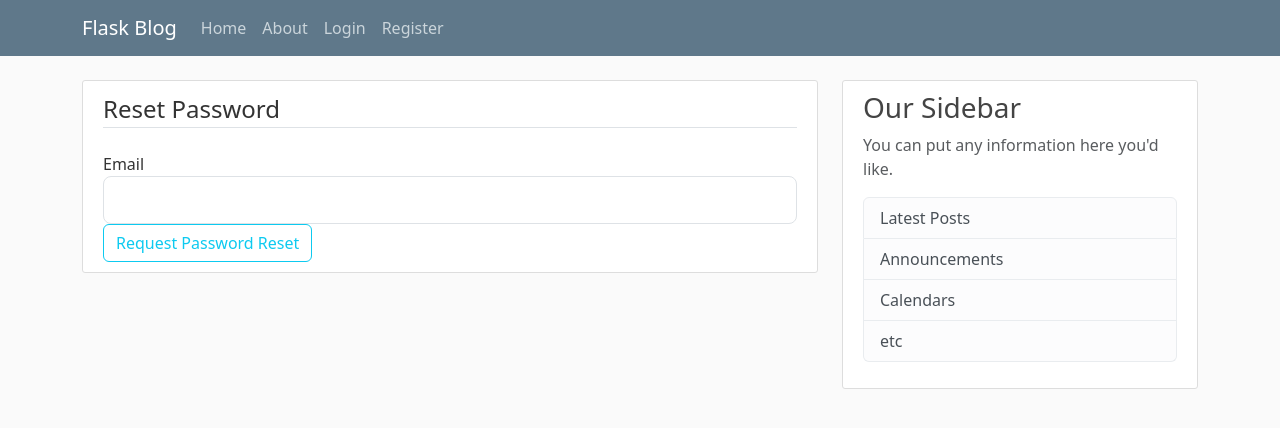
After one commit to aminoxlhd/Blog, a Flask app: page /reset_password in a window 1280 px wide. The commit adds this page. Shown: the top 428 px of the page. Run offline with Flask 3, Linux system fonts and the light colour scheme; some libraries are stand-ins or nearby versions.

Commit message:
Add Email and Password Reset

```diff
--- a/flaskblog/forms.py
+++ b/flaskblog/forms.py
@@ -54,3 +54,19 @@ class PostForm(FlaskForm):
     title = StringField('Title', validators=[DataRequired()])
     content = TextAreaField('Content', validators=[DataRequired()])
     submit = SubmitField('Post')
+
+
+class RequestResetForm(FlaskForm):
+    email = StringField('Email', validators=[DataRequired(), Email()])
+    submit = SubmitField('Request Password Reset')
+
+    def validate_email(self, email):
+        user = User.query.filter_by(email=email.data).first()
+        if user is None:
+            raise ValidationError('That email is no Account with this Email. You mast Registered first')
+
+
+class ResetPasswordForm(FlaskForm):
+    password = PasswordField('Password', validators=[DataRequired()])
+    confirm_password = PasswordField('Confirm Password', validators=[DataRequired(), EqualTo('password')])
+    submit = SubmitField('Reset Password')
--- a/flaskblog/routes.py
+++ b/flaskblog/routes.py
@@ -2,10 +2,11 @@ import os
 import secrets
 from PIL import Image
 from flask import render_template, url_for, flash, redirect, request, abort
-from flaskblog import app, db, bcrypt
-from flaskblog.forms import RegistrationForm, LoginForm, UpdateAccountForm, PostForm
+from flaskblog import app, db, bcrypt, mail
+from flaskblog.forms import RegistrationForm, LoginForm, UpdateAccountForm, PostForm, RequestResetForm, ResetPasswordForm
 from flaskblog.models import User, Post
 from flask_login import login_user, current_user, logout_user, login_required
+from flask_mail import Message
 
 
 @app.route("/")
@@ -147,3 +148,45 @@ def user_posts(username):
     user = User.query.filter_by(username=username).first_or_404()
     posts = Post.query.filter_by(author=user).order_by(Post.date_posted.desc()).paginate(page=page, per_page=5)
     return render_template('user_posts.html', posts=posts, user=user)
+
+
+def send_reset_email(user):
+    token = user.get_reset_token()
+    msg = Message('Password Reset Request', sender='noreply@demo.com', recipients=[user.email])
+    msg.body = f"""To reset your password visit the following link:
+{url_for('reset_token', token=token, _external=True)}
+
+if you did not make this request ignore this email
+    """
+    mail.send(msg)
+
+
+@app.route("/reset_password", methods=['GET', 'POST'])
+def reset_request():
+    if current_user.is_authenticated:
+        return redirect(url_for('home'))
+    form = RequestResetForm()
+    if form.validate_on_submit():
+        user = User.query.filter_by(email=form.email.data).first()
+        send_reset_email(user)
+        flash('An Email has been sent with instruction to reset your password', 'info')
+        return redirect(url_for('login'))
+    return render_template('reset_request.html', title='Reset Password', form=form)
+
+
+@app.route("/reset_password/<token>", methods=['GET', 'POST'])
+def reset_token(token):
+    if current_user.is_authenticated:
+        return redirect(url_for('home'))
+    user = User.verify_rest_token(token)
+    if user is None:
+        flash('That is an invalid or expired token', 'warning')
+        return redirect(url_for(reset_request))
+    form = ResetPasswordForm()
+    if form.validate_on_submit():
+        hashed_password = bcrypt.generate_password_hash(form.password.data).decode('utf-8')
+        user.password = hashed_password
+        db.session.commit()
+        flash('Your password has been updated! You are now able to log in', 'success')
+        return redirect(url_for('login'))
+    return render_template('reset_token.html', title='Reset Password', form=form)
--- a/flaskblog/templates/login.html
+++ b/flaskblog/templates/login.html
@@ -38,10 +38,10 @@
             </fieldset>
             <div class="form-group">
                 {{ form.submit(class="btn btn-outline-info") }}
+                <small class="text-muted ml-2">
+                    <a href="{{ url_for('reset_request') }}">Forgot Password?</a>
+                </small>
             </div>
-            <small class="text-muted ml-2">
-                <a href="#">Forgot Password?</a>
-            </small>
         </form>
     </div>
     <div class="border-top pt-3">
--- /dev/null
+++ b/flaskblog/templates/reset_request.html
@@ -0,0 +1,27 @@
+{% extends "layout.html" %}
+{% block content %}
+    <div class="content-section">
+        <form method="POST" action="">
+            {{ form.hidden_tag() }}
+            <fieldset class="form-group">
+                <legend class="border-bottom mb-4">Reset Password</legend>
+                <div class="form-group">
+                    {{ form.email.label(class="form-control-label") }}
+                    {% if form.email.errors %}
+                        {{ form.email(class="form-control form-control-lg is-invalid") }}
+                            <div class="invalid-feedback">
+                                {% for error in form.email.errors %}
+                                    <span>{{ error }}</span>
+                                {% endfor %}
+                            </div>
+                    {% else %}
+                        {{ form.email(class="form-control form-control-lg ") }}
+                    {% endif %}
+                </div>
+            </fieldset>
+            <div class="form-group">
+                {{ form.submit(class="btn btn-outline-info") }}
+            </div>
+        </form>
+    </div>
+{% endblock content %}
```
Also changed, not shown: flaskblog/__init__.py (+8 -0 lines), flaskblog/models.py (+15 -1 lines), flaskblog/templates/reset_token.html (added, +40 -0 lines).
